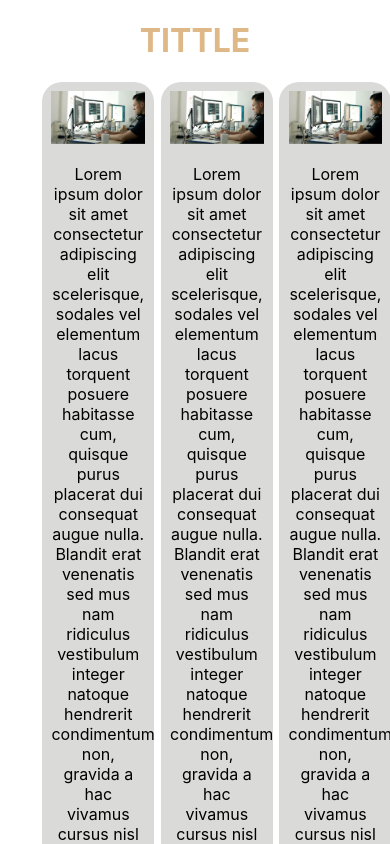
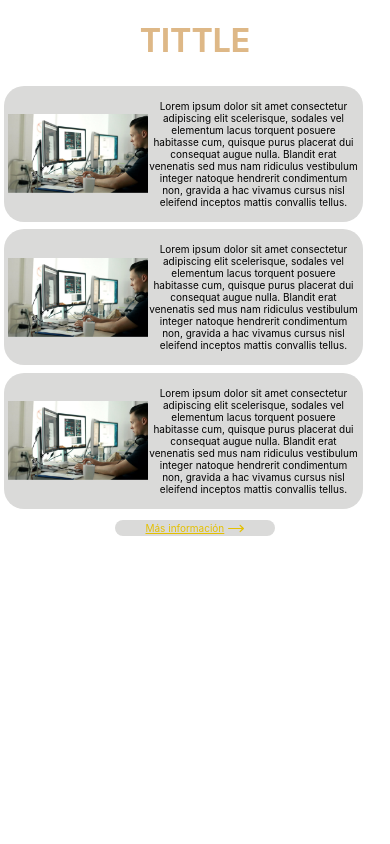
Before and after one commit to EdwinYauyo98/TrainingRepository, a React (Create React App) app: page / in a window 390 px wide. Shown: the top 844 px of the page. Built offline with nearby package versions, Linux system fonts and the light colour scheme.

Commit message:
FinalSection-Responsive

```diff
--- a/src/components/FinalSection/FinalSection.scss
+++ b/src/components/FinalSection/FinalSection.scss
@@ -43,9 +43,75 @@
             margin: -3.0% auto;
             margin-left: 2%;
             width: 10%;
+
         }
     }
     #Enlace:hover{
         box-shadow: 3px 3px 3px 1px rgba(122, 80, 0, 0.2);
     }
 }
+// Estilos responsive
+
+@media screen and (max-width:715px){
+    .Container-Parent{
+        width: 100%;
+        h1{
+            text-align: center;
+            color: burlywood;
+        }
+        .Container-Box{
+            margin: 0px auto;
+            display: flex;
+            width: 100%;
+            flex-direction: column;
+
+            .Box-Junior{
+                box-shadow: #C2C2C2;
+                transition: 0.7s;
+                border-radius: 20px;
+                text-align: center;
+                background: #DADAD9;
+                padding: 1%;
+                width: 90%;
+                margin: 1%;
+                display: flex;
+                flex-direction: row;
+                .Image{
+                    position: relative;
+                    width: 40%;
+                    height: 100%;
+                    margin: auto;
+                }
+                p{
+                    font-size: 10px;
+                }
+            }
+            .Box-Junior:hover{
+                transform: scale(1.03);
+            }
+        }
+        #Enlace{
+            font-size: 10px;
+            transition: 0.3s;
+            border-radius: 20px;
+            padding: 0.5%;
+            width: 40%;
+            background: #DADAD9;
+            text-align: center;
+            margin: 2% auto;
+            a{
+                color: #E4C000;
+            }
+            img{
+                padding: 0.5%;
+                margin: -3.0% auto;
+                margin-left: 2%;
+                width: 10%;
+
+            }
+        }
+        #Enlace:hover{
+            box-shadow: 3px 3px 3px 1px rgba(122, 80, 0, 0.2);
+        }
+    }
+}
```
